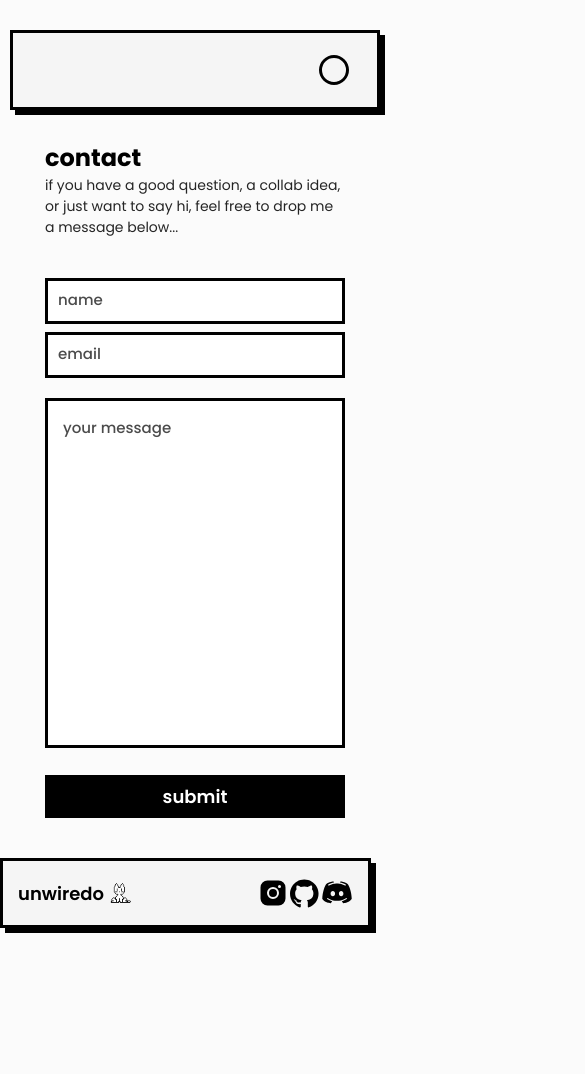
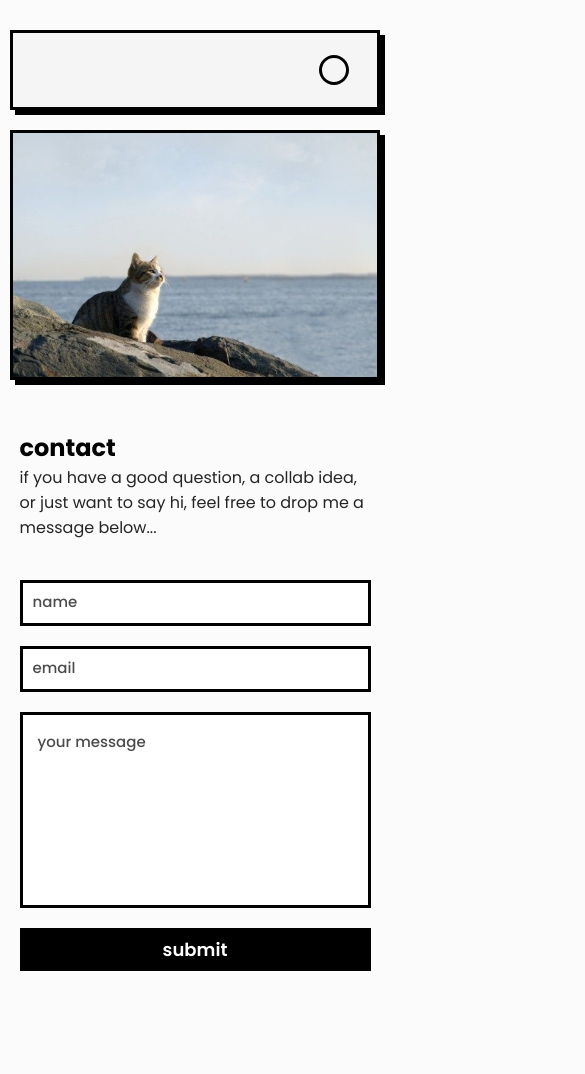
Before and after one commit to unwiredoo/unwiredo-page, a website: page pages/contact.html in a window 390 px wide. Shown: the top 1074 px of the page, 585 px wide, since content can reach past the window. Before the commit the page ends 948 px from the top, so only its background shows below. Drawn offline with Linux system fonts and the light colour scheme.

Commit message:
contact fixed

```diff
--- a/pages/contact.html
+++ b/pages/contact.html
@@ -49,6 +49,10 @@
     </header>
 
     <main>
+      <section id="intro-image" class="section-image">
+
+      </section>
+
       <section id="contact-me">
           <h1>contact</h1>
           <p>if you have a good question, a collab idea, or just want to say hi, feel free to drop me a message below...</p>
@@ -70,9 +74,7 @@
           </div>
 
           <div class="form-message">
-              <div class="form-field">
             <textarea placeholder="your message" class="input-message" name="message" id="message" rows="8" required></textarea>
-              </div>
           </div>
 
 
@@ -83,7 +85,6 @@
     </main>
 
     <footer>
-      <div id="footer-content">
       <div id="footer-grid-container">
 
           <div id="footer-box1" class="footer-box">
@@ -110,7 +111,6 @@
           </div>
 
       </div>
-      </div>
     </footer>
 
     <script src="../scripts/date.js" type="module"></script>
--- a/styles/contact.css
+++ b/styles/contact.css
@@ -14,14 +14,18 @@
   --color1: rgb(180, 180, 180);
 }
 
+#intro-image{
+    background-image: url(../images/images/cat1.jpg);
+    background-position: 50% 80%;
+}
+
 #contact-me{
     width: 1100px;
     display: flex;
     flex-direction: column;
     justify-content: center;
     align-items: start;
-    margin-top: 30px;
-    margin-bottom: 80px;
+    margin-bottom: 40px;
 }
 
 .contact-form{
@@ -33,7 +37,8 @@
 }
 
 .form-row{
-    display: flex;
+    display: grid;
+    grid-template-columns: 1fr 1fr;
     gap: 20px;
     justify-content: center;
     align-items: center;
@@ -43,7 +48,7 @@
 
 .contact-field{
     padding: 10px;
-    width: 390px;
+    width: 100%;
     border: 3px solid black;
     transition: box-shadow 0.4s ease;
     cursor: pointer;
@@ -140,17 +145,17 @@
 
 @media (max-width: 1220px){
     #contact-me{
-        width: 800px;
+        width: 90%;
     }
 }
 
-@media (max-width: 820px){
-    #contact-me{
-        width: 460px;
+@media (max-width: 876px){
+    .contact-form{
+        width: 90%;
     }
 
     .form-row{
-        width: 460px;
+        width: 100%;
     }
 
     .contact-field{
@@ -158,53 +163,12 @@
     }
 
     .input-message{
-        width: 460px;
-    }
-
-    .form-actions{
-        width: 460px;
-    }
-
-    .submit-button{
         width: 100%;
     }
 }
 
-@media (max-width: 480px){
-    #contact-me{
-        width: 300px;
-        margin-top: 10px;
-        margin-bottom: 40px;
-    }
-
-    #contact-me p{
-        font-size: 14px;
-    }
-
+@media (max-width: 430px){
     .form-row{
-        flex-direction: column;
-        gap: 8px;
-    }
-
-    .contact-field{
-        width: 300px;
-    }
-
-    .contact-field:hover{
-        box-shadow: 2px 2px black;
-    }
-
-    .input-message{
-        width: 300px;
-        height: 350px;
-    }
-
-    .input-message:hover{
-        box-shadow: 2px 2px black;
-    }
-
-    .form-actions{
-        width: 300px;
-        margin-bottom: 30px;
+        grid-template-columns: 1fr;
     }
 }
```
Also changed, not shown: images/images/cat.jpg (added), images/images/cat1.jpg (added). Lines whose indentation alone changed are shown as unchanged.
